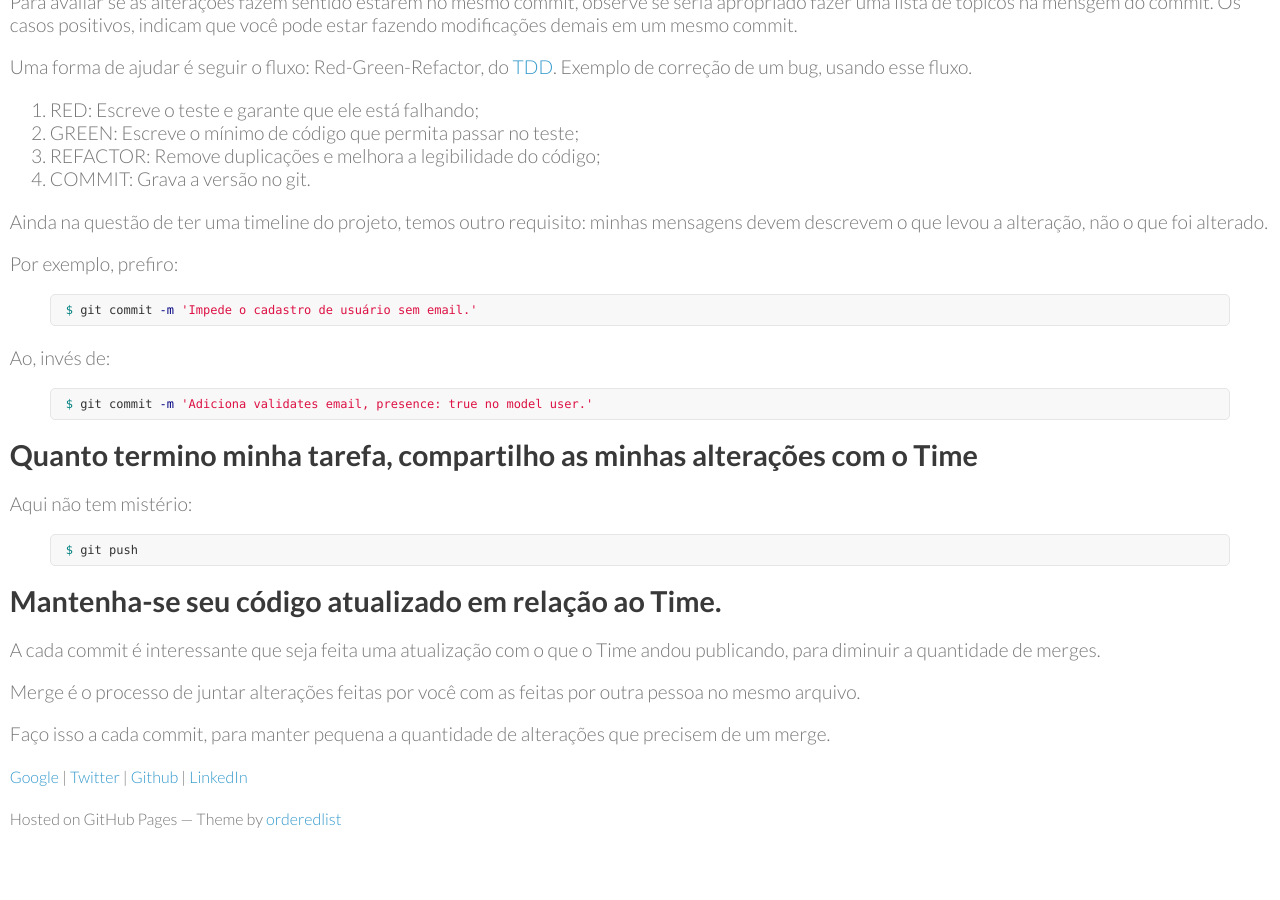
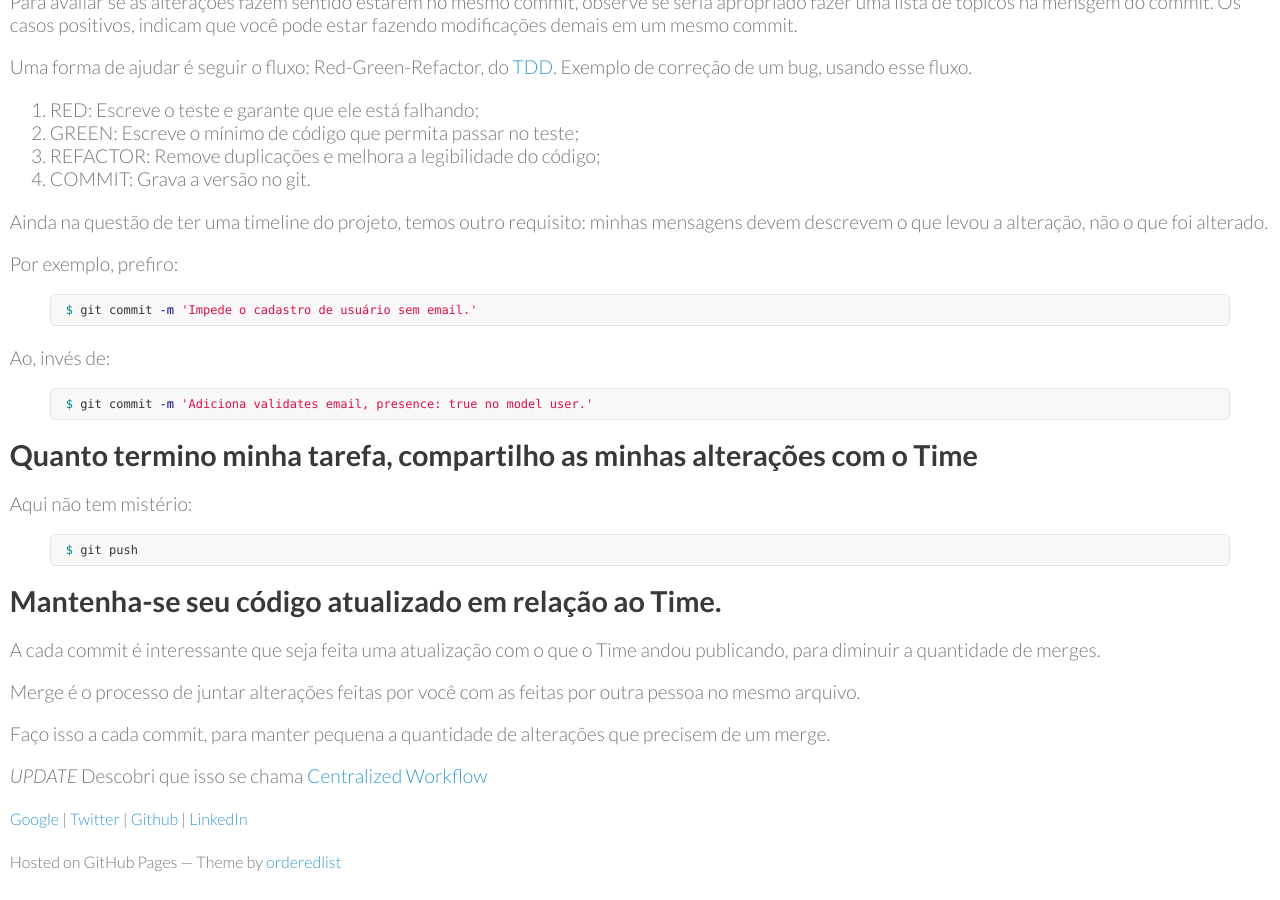
Before and after one commit to acdesouza/acdesouza.github.io, a Jekyll site: the page built from _posts/2013-12-16-git-flow.md, in a window 1280 px wide and 900 px high, scrolled down 1742 px. Built offline with Jekyll 4.4.1, drawn with Linux system fonts in a browser that asks for light colours; Markdown is read by kramdown in place of the engine named in the settings; comment, search, counter and statistics services are not loaded; before the commit the page ends 2600 px from its top, so only the background shows below that.

Commit message:
Post-update: Meu git flow.

```diff
--- a/_posts/2013-12-16-git-flow.md
+++ b/_posts/2013-12-16-git-flow.md
@@ -137,3 +137,5 @@ por outra pessoa no mesmo arquivo.
 
 Faço isso a cada commit, para manter pequena a quantidade de alterações
 que precisem de um merge.
+
+_UPDATE_ Descobri que isso se chama [Centralized Workflow](https://www.atlassian.com/git/workflows#!workflow-centralized)
```
